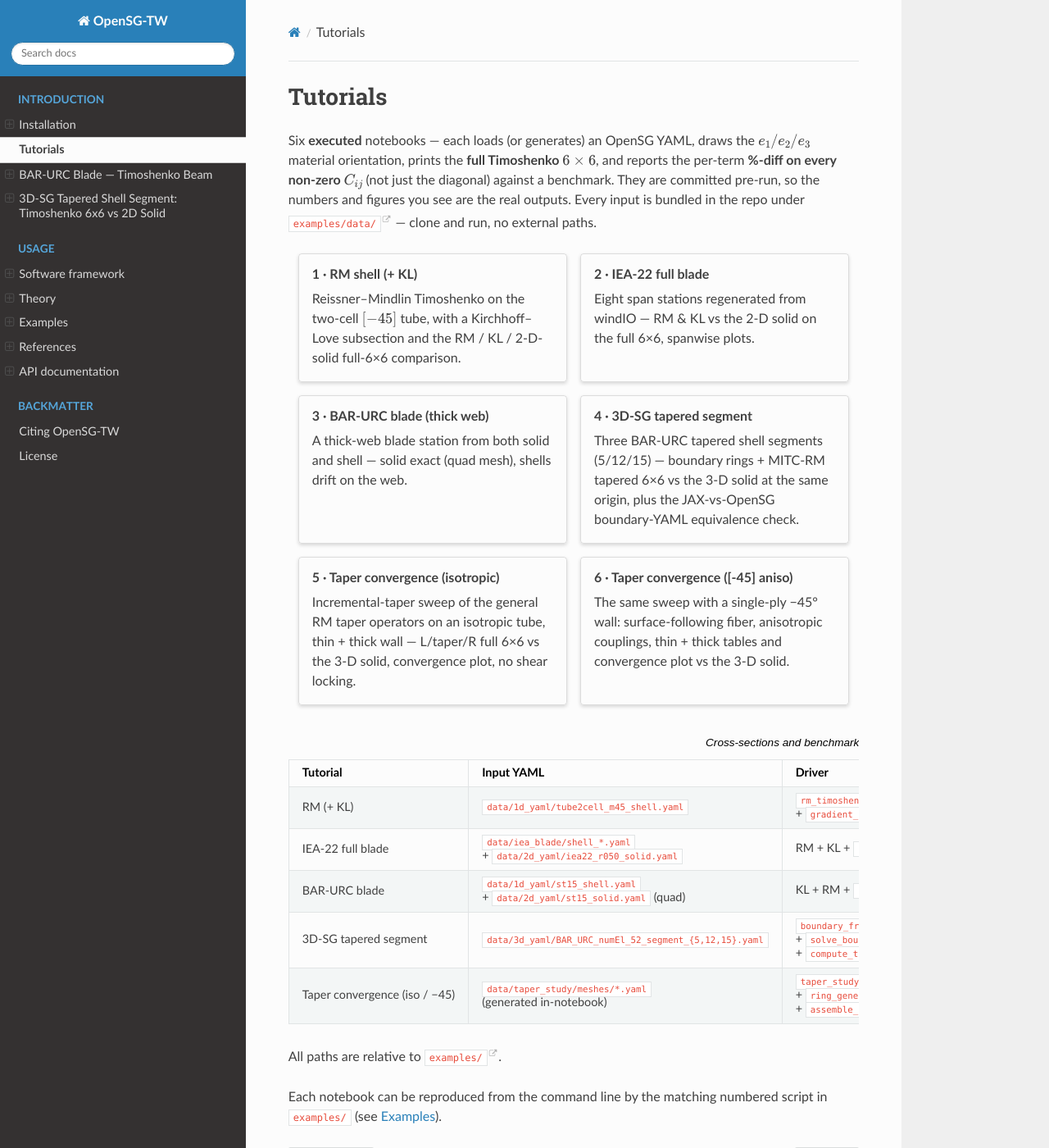
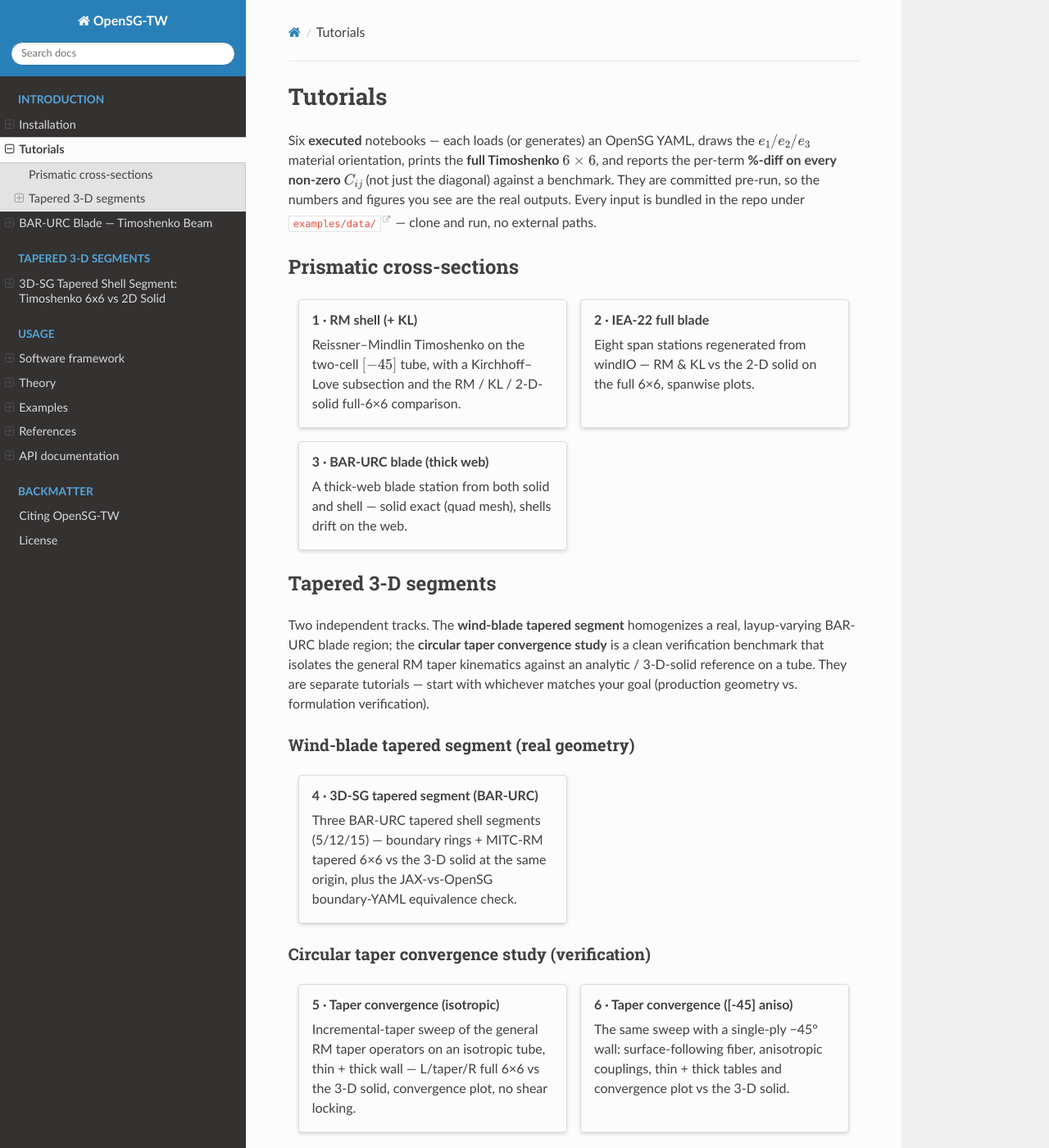
Before and after one commit to bagla0/OpenSG-TW, a Sphinx documentation site: the page built from docs/tutorials/index.md, in a window 1280 px wide and 1400 px high. Shown: the whole window at 82% size. Built offline with Sphinx 7.4.7 and the Read the Docs theme 3.1.0, drawn with Linux system fonts in a browser that asks for light colours; pages that are not in the unit, such as notebooks, are missing from menus.

Commit message:
docs: separate the wind-blade taper tutorial from the circular taper study
Split the tutorials landing page into "Prismatic cross-sections" and
"Tapered 3-D segments"; under the latter the real-geometry wind-blade
BAR-URC segment and the circular-tube taper convergence study each get
their own sub-section.  The left-nav gets a dedicated "Tapered 3-D
segments" caption.  They stay distinct tutorials (production geometry vs
formulation verification).

Co-Authored-By: Claude <noreply@anthropic.com>

```diff
--- a/docs/tutorials/index.md
+++ b/docs/tutorials/index.md
@@ -5,6 +5,8 @@ orientation, prints the **full Timoshenko $6\times6$**, and reports the per-term
 $C_{ij}$** (not just the diagonal) against a benchmark. They are committed pre-run, so the numbers and figures
 you see are the real outputs. Every input is bundled in the repo under
 [`examples/data/`](https://github.com/bagla0/OpenSG-TW/tree/main/examples/data) — clone and run, no external paths.
+
+## Prismatic cross-sections
 
 ::::{grid} 1 1 2 2
 :gutter: 3
@@ -27,13 +29,32 @@ Eight span stations regenerated from windIO — RM & KL vs the 2-D solid on the
 :link-type: doc
 A thick-web blade station from both solid and shell — solid exact (quad mesh), shells drift on the web.
 :::
+::::
 
-:::{grid-item-card} 4 · 3D-SG tapered segment
+## Tapered 3-D segments
+
+Two independent tracks. The **wind-blade tapered segment** homogenizes a real, layup-varying BAR-URC blade
+region; the **circular taper convergence study** is a clean verification benchmark that isolates the general
+RM taper kinematics against an analytic / 3-D-solid reference on a tube. They are separate tutorials — start
+with whichever matches your goal (production geometry vs. formulation verification).
+
+### Wind-blade tapered segment (real geometry)
+
+::::{grid} 1 1 2 2
+:gutter: 3
+
+:::{grid-item-card} 4 · 3D-SG tapered segment (BAR-URC)
 :link: taper_3dsg_segment
 :link-type: doc
 Three BAR-URC tapered shell segments (5/12/15) — boundary rings + MITC-RM tapered 6×6 vs the 3-D solid
 at the same origin, plus the JAX-vs-OpenSG boundary-YAML equivalence check.
 :::
+::::
+
+### Circular taper convergence study (verification)
+
+::::{grid} 1 1 2 2
+:gutter: 3
 
 :::{grid-item-card} 5 · Taper convergence (isotropic)
 :link: taper_convergence_iso
```
Also changed, not shown: docs/index.md (+6 -0 lines).
